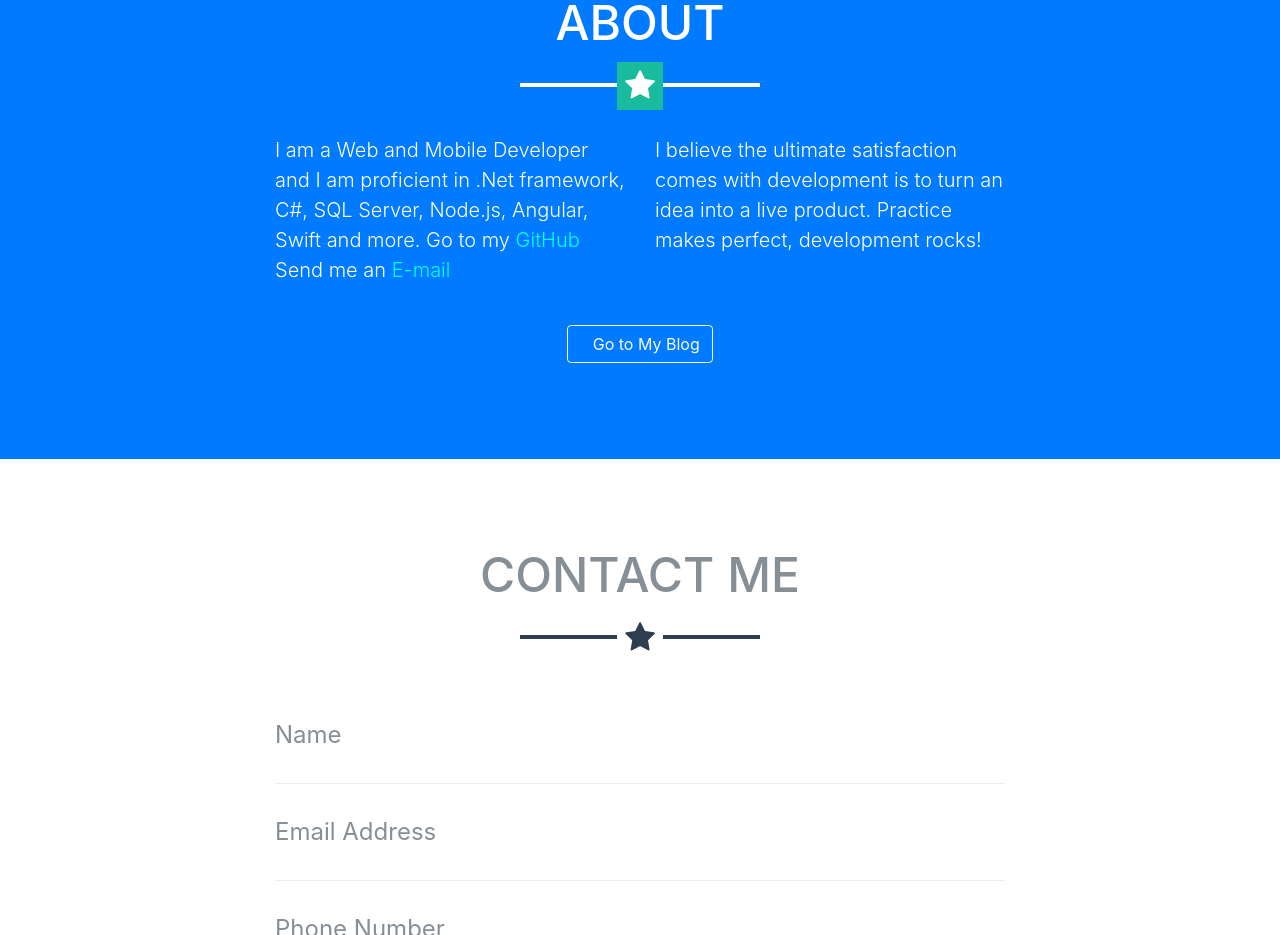
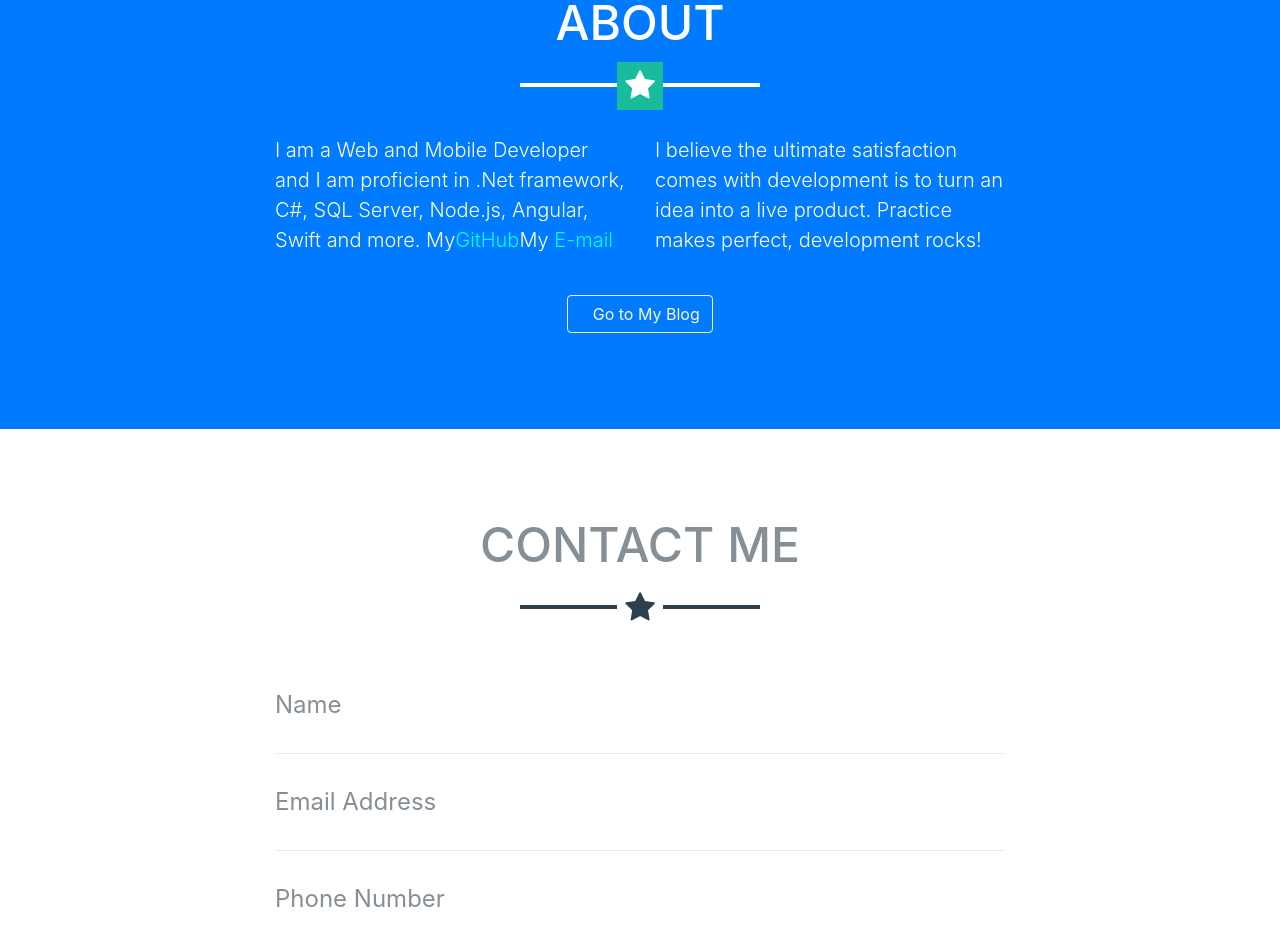
Before and after one commit to frostless/frostless.github.io, a website with bundled scripts: page index.html in a window 1280 px wide. Shown: the part 1736-2671 px from the top of the page. Built offline with nearby package versions, Linux system fonts and the light colour scheme; some icons are missing.

Commit message:
Update index.html

```diff
--- a/index.html
+++ b/index.html
@@ -139,7 +139,7 @@
         <div class="row">
           <div class="col-lg-4 ml-auto">
             <p class="lead">I am a Web and Mobile Developer and I am proficient in .Net framework, C#, SQL Server, Node.js, Angular, Swift and more.
-             Go to my <a href = "https://github.com/frostless" style = "text-decoration:none;color:cyan;">GitHub</a> Send me an<a href = "mailto:Jason.Zheng@CodeMeGeek.com" style = "text-decoration:none;color:cyan;"> E-mail</a></p>
+             My<a href = "https://github.com/frostless" style = "text-decoration:none;color:cyan;">GitHub</a>My<a href = "mailto:Jason.Zheng@CodeMeGeek.com" style = "text-decoration:none;color:cyan;"> E-mail</a></p>
           </div>
           <div class="col-lg-4 mr-auto">
             <p class="lead">I believe the ultimate satisfaction comes with development is to turn an idea into a live product. Practice makes perfect, development rocks!</p>
```
